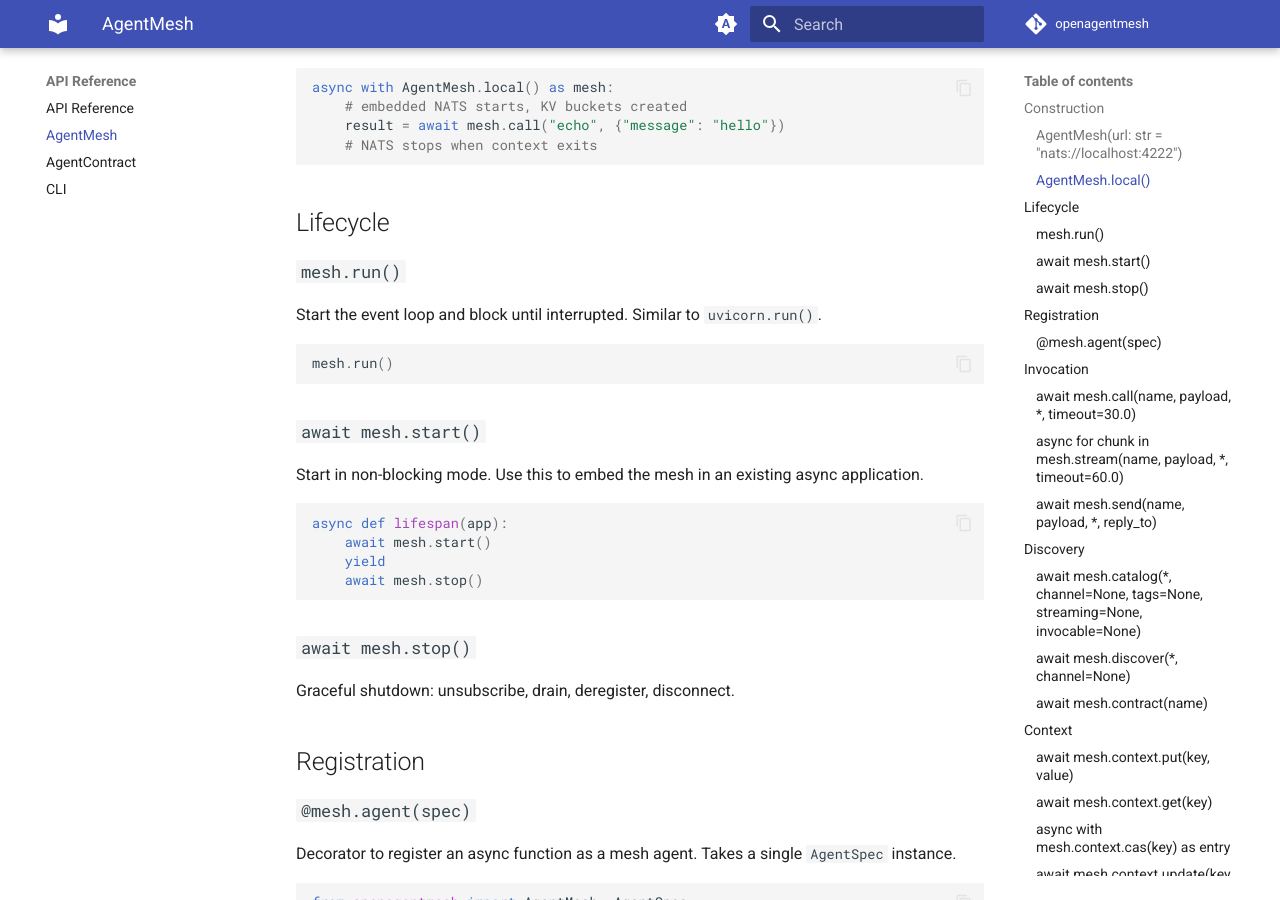
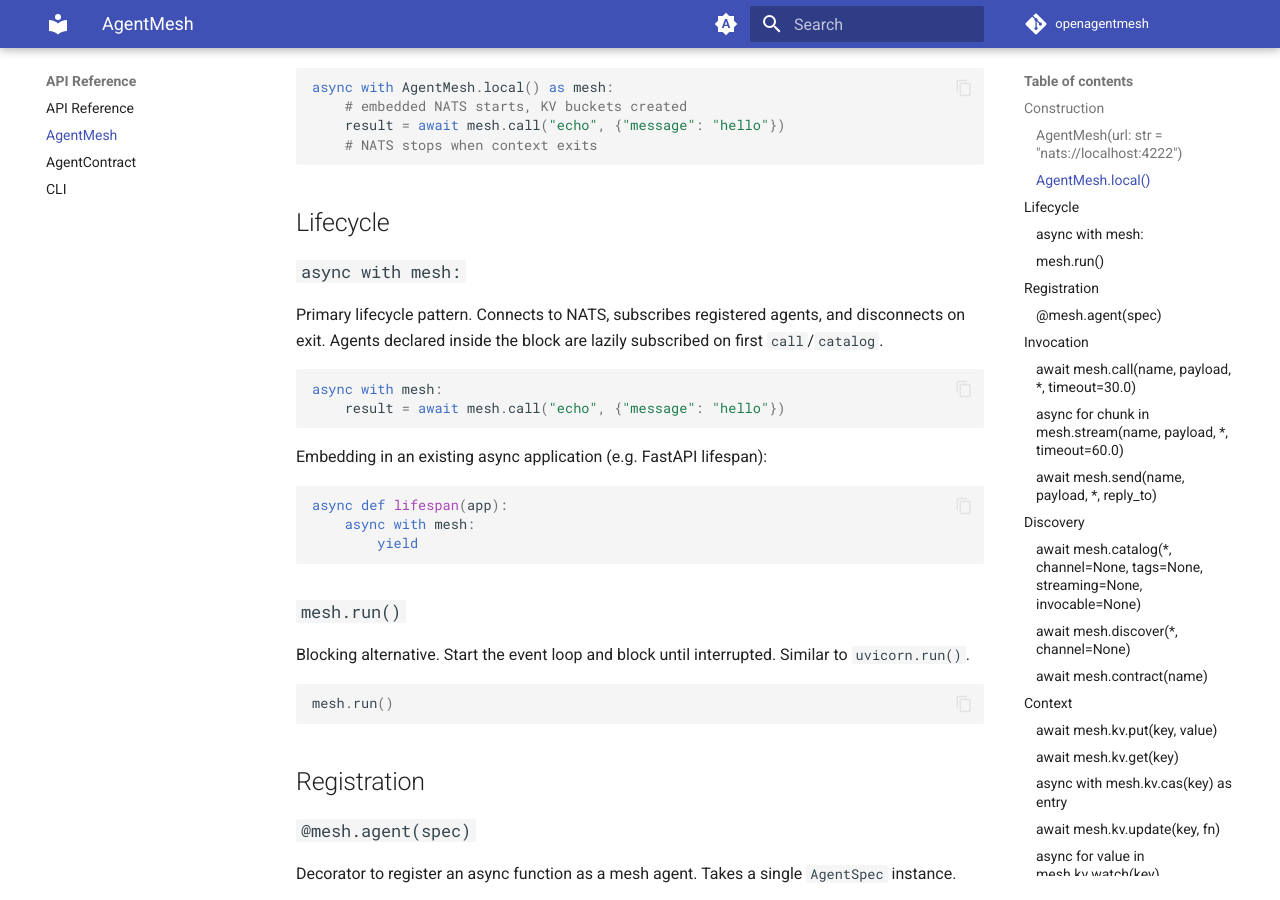
Before and after one commit to openagentmesh/openagentmesh, an MkDocs documentation site: the page built from docs/api/agentmesh.md, in a window 1280 px wide and 900 px high, scrolled down 894 px. Built offline with MkDocs 1.6.1 and Material for MkDocs 9.7.7, drawn with Linux system fonts in a browser that asks for light colours; comment, search, counter and statistics services are not loaded; some of the changed text lies outside the part shown.

Commit message:
refactor: context manager lifecycle, rename context to kv
- AgentMesh is now an async context manager (`async with mesh:`)
- start()/stop() become private; no paired calls to forget
- Lazy agent subscription: agents declared after connection
  are subscribed on first call/catalog
- mesh.context renamed to mesh.kv (avoids "ctx.context" confusion)
- All docs updated to match

Co-Authored-By: Claude Opus 4.6 <noreply@anthropic.com>

````diff
--- a/docs/api/agentmesh.md
+++ b/docs/api/agentmesh.md
@@ -35,28 +35,30 @@ async with AgentMesh.local() as mesh:
 
 ## Lifecycle
 
+### `async with mesh:`
+
+Primary lifecycle pattern. Connects to NATS, subscribes registered agents, and disconnects on exit. Agents declared inside the block are lazily subscribed on first `call`/`catalog`.
+
+```python
+async with mesh:
+    result = await mesh.call("echo", {"message": "hello"})
+```
+
+Embedding in an existing async application (e.g. FastAPI lifespan):
+
+```python
+async def lifespan(app):
+    async with mesh:
+        yield
+```
+
 ### `mesh.run()`
 
-Start the event loop and block until interrupted. Similar to `uvicorn.run()`.
+Blocking alternative. Start the event loop and block until interrupted. Similar to `uvicorn.run()`.
 
 ```python
 mesh.run()
 ```
-
-### `await mesh.start()`
-
-Start in non-blocking mode. Use this to embed the mesh in an existing async application.
-
-```python
-async def lifespan(app):
-    await mesh.start()
-    yield
-    await mesh.stop()
-```
-
-### `await mesh.stop()`
-
-Graceful shutdown: unsubscribe, drain, deregister, disconnect.
 
 ## Registration
 
@@ -183,19 +185,19 @@ contract.streaming        # False
 
 Shared KV store for structured data exchange between agents.
 
-### `await mesh.context.put(key, value)`
+### `await mesh.kv.put(key, value)`
 
 Store a value.
 
-### `await mesh.context.get(key)`
+### `await mesh.kv.get(key)`
 
 Retrieve a value by key. Returns `str`.
 
-### `async with mesh.context.cas(key) as entry`
+### `async with mesh.kv.cas(key) as entry`
 
 Single-attempt compare-and-swap. Read `entry.value`, modify it, and the new value is written on exit with CAS semantics. For concurrent access, use `update()` instead.
 
-### `await mesh.context.update(key, fn)`
+### `await mesh.kv.update(key, fn)`
 
 CAS update with automatic retry. `fn` receives the current value and returns the new value. On revision conflict, the value is re-read and `fn` is called again.
 
@@ -203,9 +205,9 @@ CAS update with automatic retry. `fn` receives the current value and returns the
 def increment(value: str) -> str:
     return str(int(value) + 1)
 
-await mesh.context.update("counter", increment)
+await mesh.kv.update("counter", increment)
 ```
 
-### `async for value in mesh.context.watch(key)`
+### `async for value in mesh.kv.watch(key)`
 
 Watch a key for changes. Yields the new value on each update.
--- a/docs/concepts/agents.md
+++ b/docs/concepts/agents.md
@@ -29,7 +29,7 @@ The decorator:
 
 1. Inspects the handler shape to determine capabilities
 2. Builds an `AgentContract` from the spec and handler type hints
-3. On `mesh.start()`, subscribes to a NATS queue group at `mesh.agent.{channel}.{name}`
+3. On entering the context manager, subscribes to a NATS queue group at `mesh.agent.{channel}.{name}`
 4. Deserializes and validates input via Pydantic v2
 5. Calls your handler function
 6. Serializes the response and writes the contract to the registry
@@ -78,10 +78,10 @@ async def monitor_prices() -> PriceEvent:
 
 Agents follow a predictable lifecycle:
 
-1. **Start.** `mesh.run()` (blocking) or `await mesh.start()` (non-blocking)
+1. **Start.** `mesh.run()` (blocking) or `async with mesh:` (non-blocking context manager)
 2. **Register.** Subscribe to NATS subject, write contract to KV
 3. **Serve.** Handle incoming requests via queue group
-4. **Stop.** `await mesh.stop()`: unsubscribe, drain, deregister, disconnect
+4. **Stop.** Exiting the context manager: unsubscribe, drain, deregister, disconnect
 
 ## Queue Groups
 
--- a/docs/concepts/errors.md
+++ b/docs/concepts/errors.md
@@ -6,15 +6,15 @@ Every error on the mesh is structured. No raw tracebacks, no mystery strings.
 from openagentmesh import AgentMesh, MeshError
 
 mesh = AgentMesh("nats://localhost:4222")
-await mesh.start()
 
-try:
-    result = await mesh.call("summarizer", {"text": 42})  # wrong type
-except MeshError as e:
-    print(e.code)        # "validation_error"
-    print(e.message)     # "Field 'text' expected str, got int"
-    print(e.agent)       # "summarizer"
-    print(e.request_id)  # "a1b2c3..."
+async with mesh:
+    try:
+        result = await mesh.call("summarizer", {"text": 42})  # wrong type
+    except MeshError as e:
+        print(e.code)        # "validation_error"
+        print(e.message)     # "Field 'text' expected str, got int"
+        print(e.agent)       # "summarizer"
+        print(e.request_id)  # "a1b2c3..."
 ```
 
 ## Error Envelope
--- a/docs/cookbook/multi-process.md
+++ b/docs/cookbook/multi-process.md
@@ -44,21 +44,18 @@ from openagentmesh import AgentMesh
 
 async def main():
     mesh = AgentMesh()
-    await mesh.start()
+    async with mesh:
+        # Browse the mesh
+        catalog = await mesh.catalog()
+        for entry in catalog:
+            print(f"{entry.name} - {entry.description}")
 
-    # Browse the mesh
-    catalog = await mesh.catalog()
-    for entry in catalog:
-        print(f"{entry.name} - {entry.description}")
-
-    # Call by name
-    result = await mesh.call(
-        "summarizer",
-        {"text": "AgentMesh connects agents over NATS. Agents register, discover, and invoke each other at runtime.", "max_length": 40},
-    )
-    print(result["summary"])
-
-    await mesh.stop()
+        # Call by name
+        result = await mesh.call(
+            "summarizer",
+            {"text": "AgentMesh connects agents over NATS. Agents register, discover, and invoke each other at runtime.", "max_length": 40},
+        )
+        print(result["summary"])
 
 asyncio.run(main())
 ```
````
Also changed, not shown: docs/cookbook/shared-plan.md (+6 -8 lines), docs/quickstart.md (+18 -24 lines), 3 other files.
